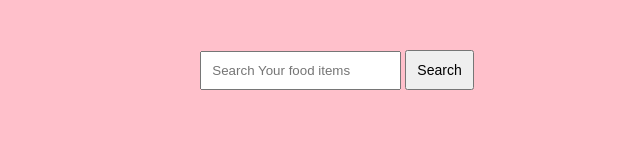
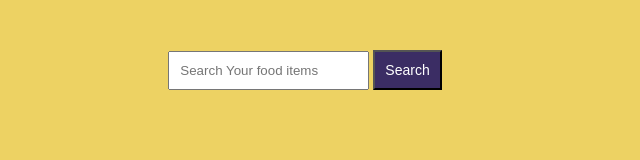
Before and after one commit to pinky50/cooking-master, a plain HTML site: page index.html in a window 1280 px wide. Shown: the whole page, without its empty margins (303-943 px from the left). Drawn offline with Linux system fonts and the light colour scheme.

Commit message:
background color added

```diff
--- a/index.html
+++ b/index.html
@@ -9,6 +9,7 @@
 </head>
 <body>
 
+    <div class="container">
         <div class="form">
             <input id ="fooditem"type="text" placeholder="Search Your food items">
             <button id = "search">Search</button>
@@ -19,6 +20,7 @@
         </div>
 
         <div id="food-details"></div>
+    </div>
 
    <script src="app.js"></script>
 </body>
--- a/style.css
+++ b/style.css
@@ -1,12 +1,14 @@
 body{
-    background-color: pink;
+    background-color:#EDD263;
+}
+.container{
+    width: 1200px;
 }
 
 .form{
-    /* margin: 0 auto;
-    width: 50%; */
     text-align: center;
     margin-top: 50px;
+    margin-bottom: 50px;
 }
 .form input{
     padding: 10px;
@@ -14,6 +16,12 @@ body{
 .form button{
     padding: 10px;
     font-size: 14px;
+    background-color: #3B2D64;
+    color: white;
+}
+
+.search-result{
+    background-color: white;
 }
 
 .image{
```
Lines whose indentation alone changed are shown as unchanged.
